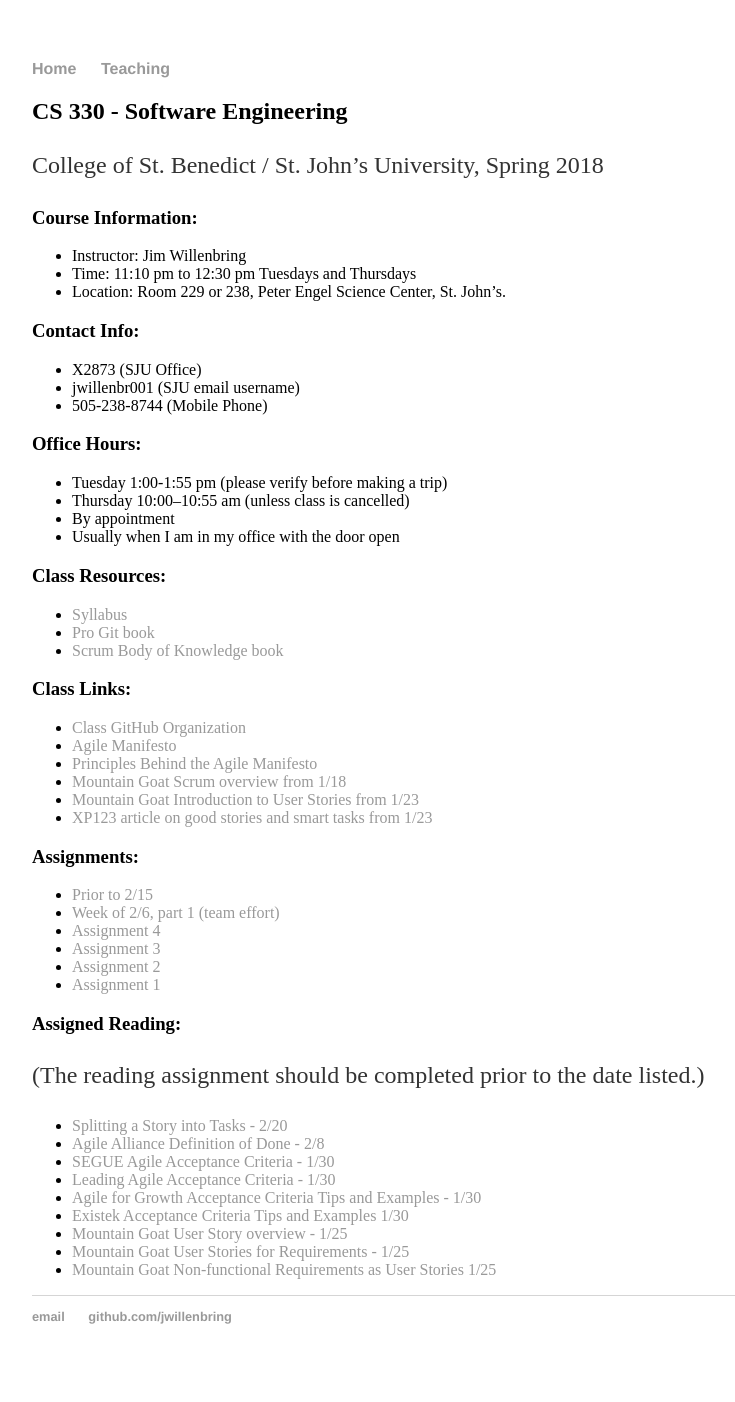
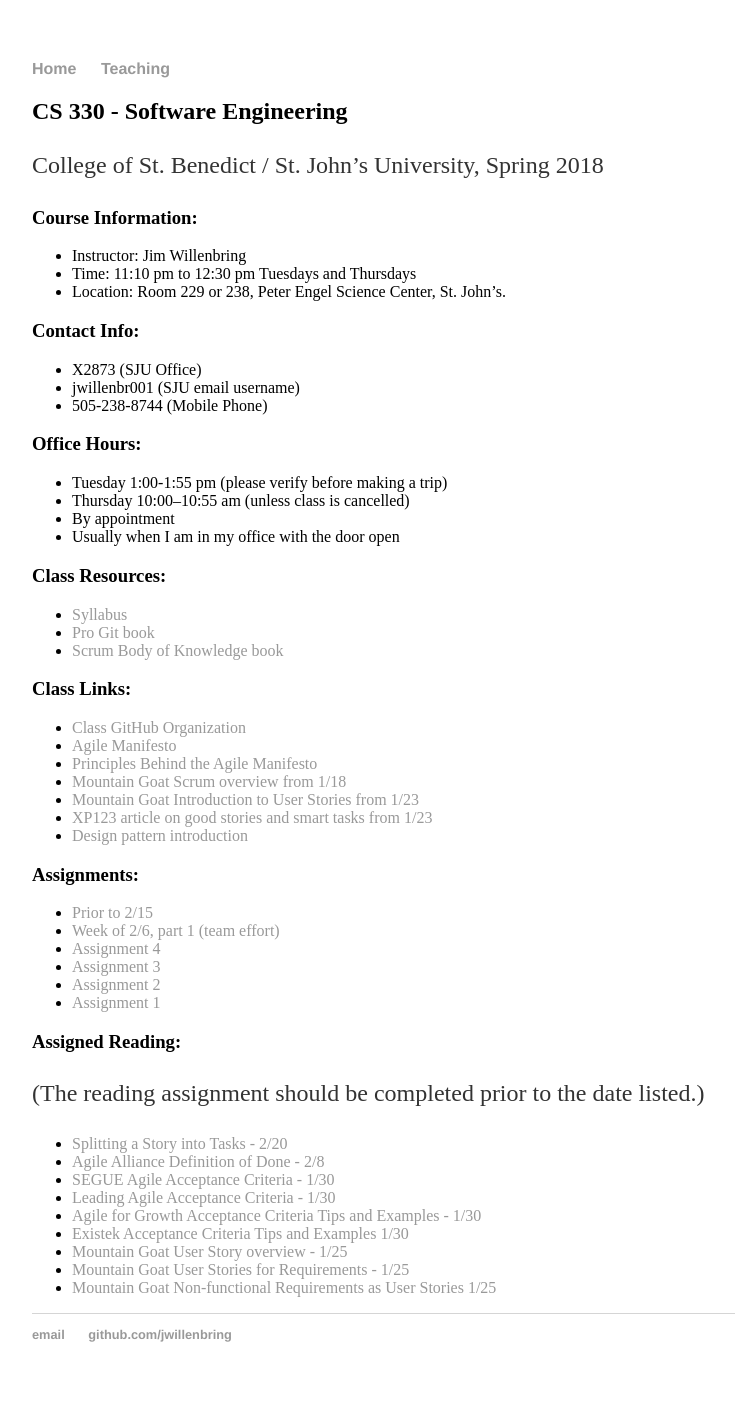
Before and after one commit to jwillenbring/jwillenbring.github.io, a Jekyll site: the page built from teaching/2018-Spring-CS330/index.md, in a window 1280 px wide. Shown: the whole page, without its empty margins (160-895 px from the left). Built offline with Jekyll 4.4.1, drawn with Linux system fonts in a browser that asks for light colours; our own code applies the rules of GitHub Pages for plain Markdown files.

Commit message:
Update index.md
added design pattern link

```diff
--- a/teaching/2018-Spring-CS330/index.md
+++ b/teaching/2018-Spring-CS330/index.md
@@ -34,6 +34,7 @@ College of St. Benedict / St. John's University, Spring 2018
   * [Mountain Goat Scrum overview from 1/18](https://www.mountaingoatsoftware.com/uploads/presentations/English-Redistributable-Intro-Scrum.ppt)
   * [Mountain Goat Introduction to User Stories from 1/23](https://www.mountaingoatsoftware.com/presentations/introduction-to-user-stories)
   * [XP123 article on good stories and smart tasks from 1/23](https://xp123.com/articles/invest-in-good-stories-and-smart-tasks/)
+  * [Design pattern introduction](https://www.slideshare.net/abhisheksagi/design-patterns-10468437)
 
 ### Assignments:
 
```
